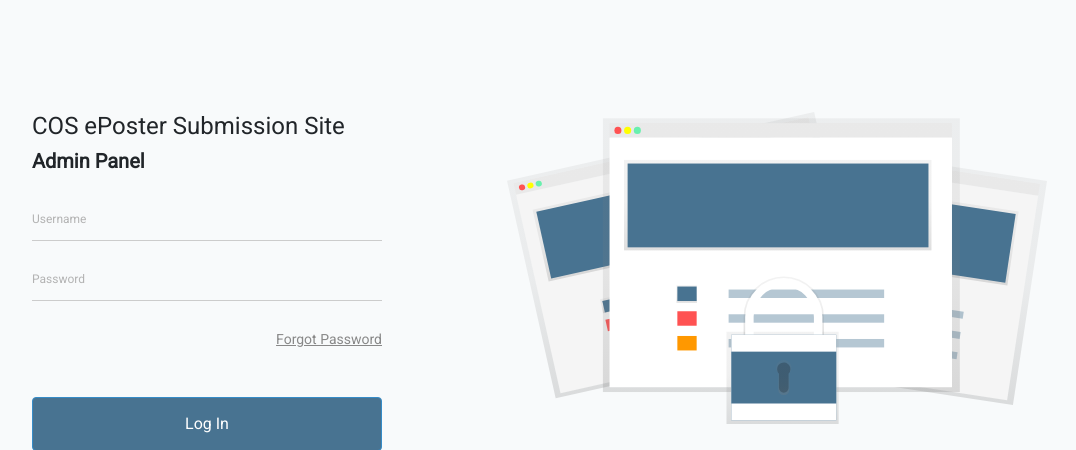
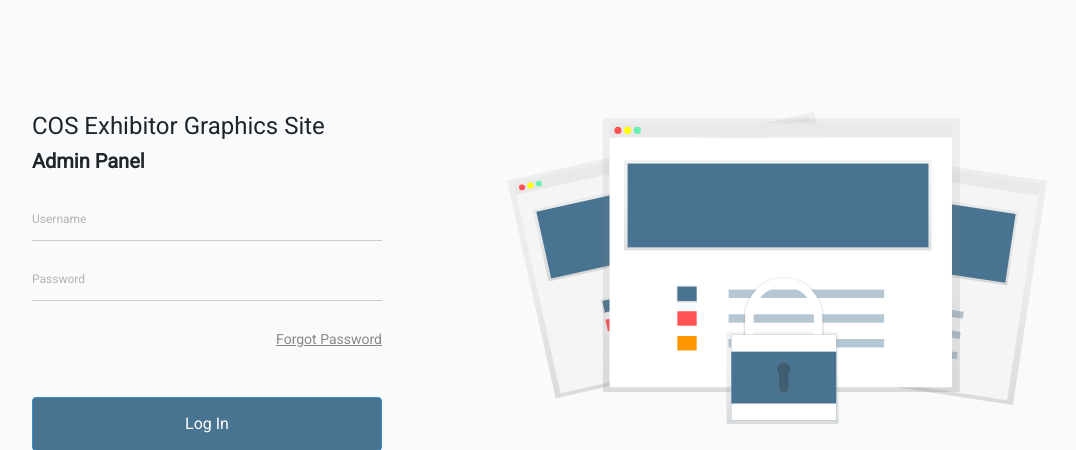
Before and after one commit to OneWorldPM/cos_exhibitor_graphics, a PHP site: the page made by application/views/admin/login.php in a window 1280 px wide. Shown: the part 56-506 px from the top of the page, without its empty margins (148-1224 px from the left). Run offline with PHP 8.4, Linux system fonts and the light colour scheme; the template is opened without the code that fills it, so the values that code supplies are empty; the visitor is signed in with stand-in values (Sample User, id 1); some libraries are stand-ins or nearby versions.

Commit message:
Login label and title update

```diff
--- a/application/views/admin/login.php
+++ b/application/views/admin/login.php
@@ -1,4 +1,4 @@
-<title>COS ePoster Submission Site</title>
+<title>COS Exhibitor Graphics Site</title>
 <div class="content">
     <div class="container">
         <div class="row">
@@ -9,7 +9,7 @@
                 <div class="row justify-content-center">
                     <div class="col-md-8">
                         <div class="mb-4">
-                            <h4>COS ePoster Submission Site</h4>
+                            <h4>COS Exhibitor Graphics Site</h4>
                             <h5><strong>Admin Panel</strong></h5>
                         </div>
                         <form action="#" method="post">
--- a/application/views/presenter/login.php
+++ b/application/views/presenter/login.php
@@ -1,4 +1,4 @@
-<title>COS ePoster Submission Site</title>
+<title>COS Exhibitor Graphics Site</title>
 
 <div class="content" style="padding: unset;">
     <div class="container">
@@ -15,7 +15,7 @@
                     <div class="col-md-8">
                         <div class="mb-4">
                             <h3>Sign in to the</h3>
-                            <h4><strong>COS ePoster Submission Site</strong></h4>
+                            <h4><strong>COS Exhibitor Graphics Site</strong></h4>
                             <p class="mb-4">Username is your registered email and default password is your first name (password is case sensitive)</p>
                         </div>
                         <form action="#" method="post">
```
